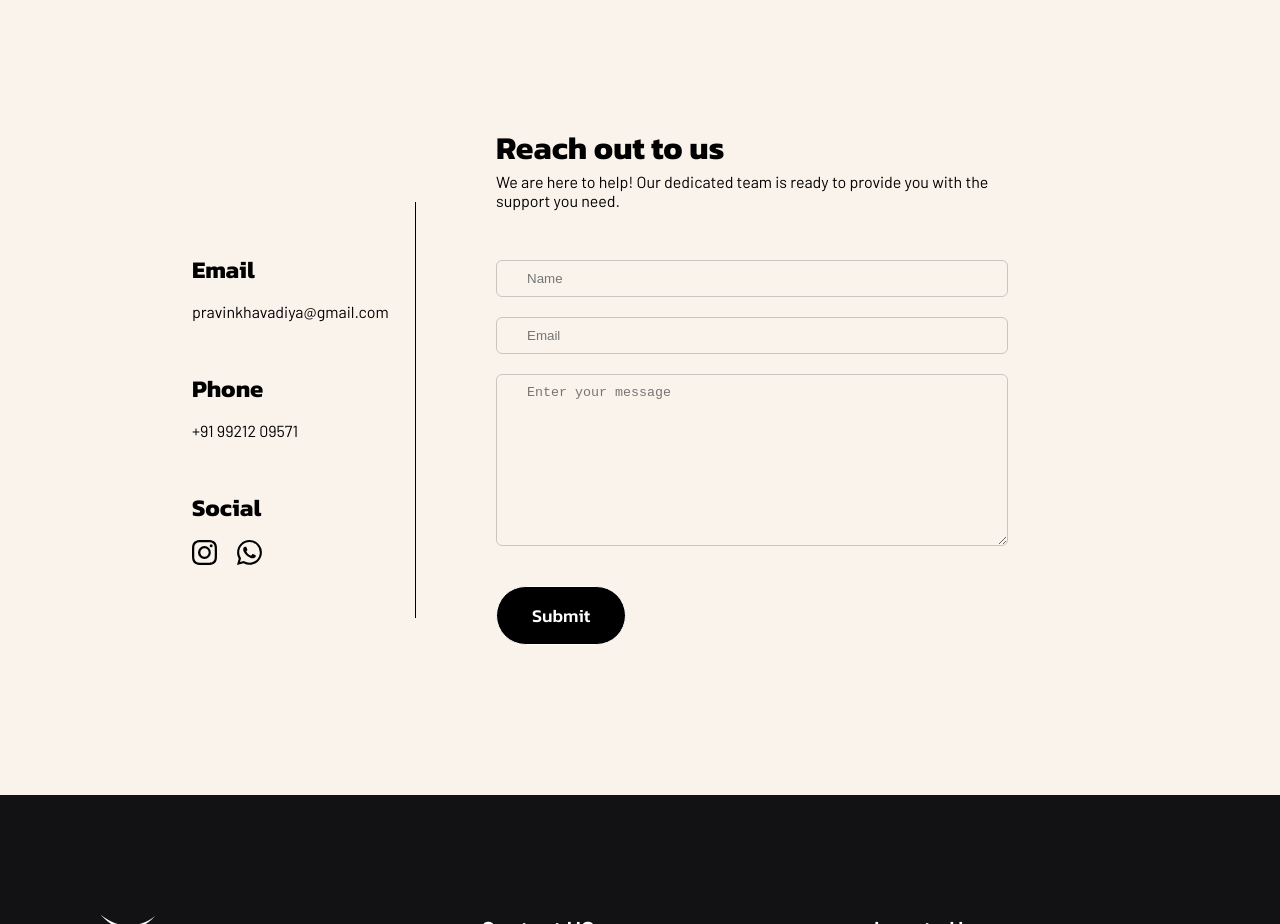
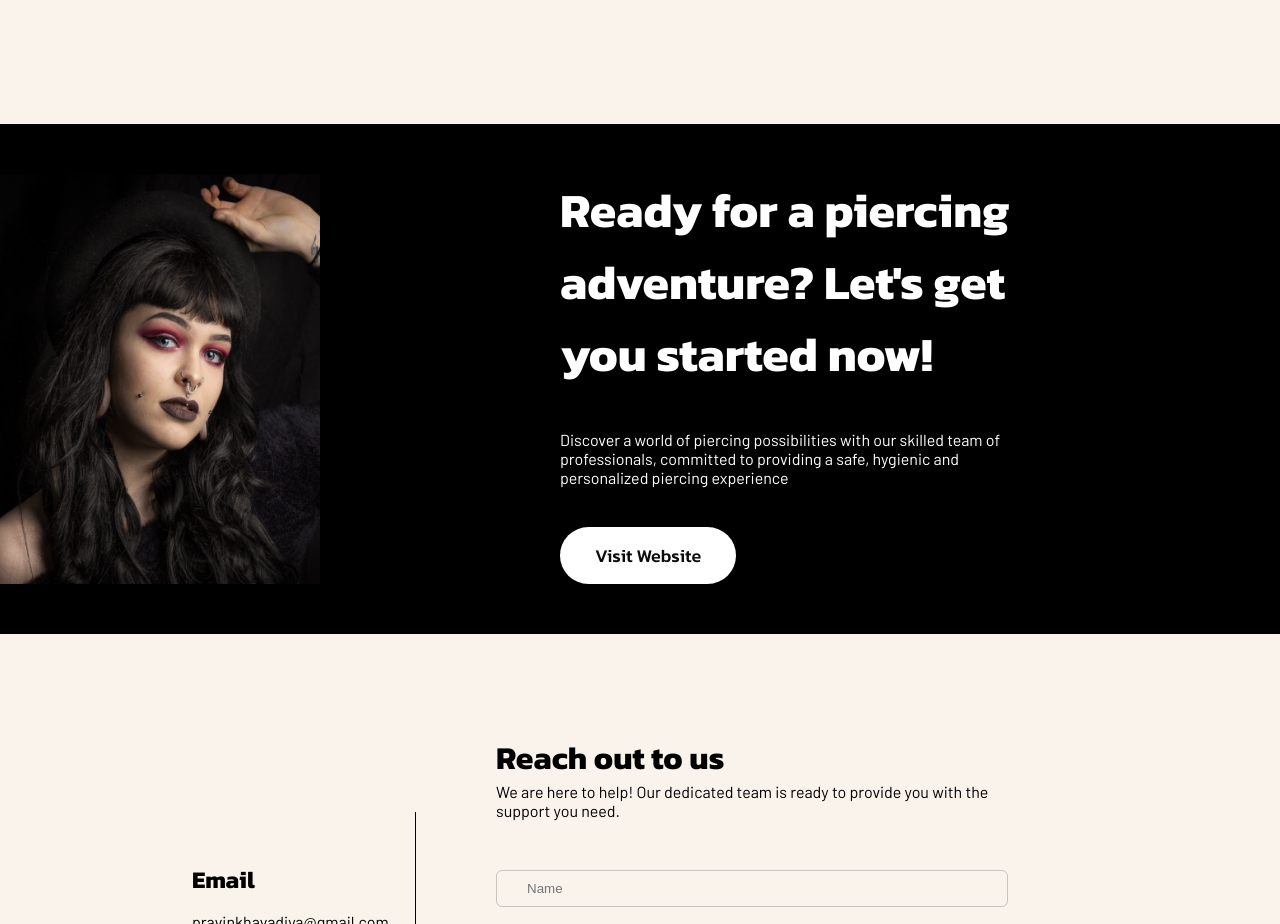
Before and after one commit to elaventa/pravinkTattoos, a Gatsby site: page / in a window 1280 px wide. Shown: the part 4460-5384 px from the top of the page. Built offline with nearby package versions, Linux system fonts and the light colour scheme; Gatsby itself is replaced by a stand-in of ours.

Commit message:
piercing shop added

```diff
--- /dev/null
+++ b/src/components/Piercing/Piercing.js
@@ -0,0 +1,41 @@
+import { StaticImage } from "gatsby-plugin-image";
+import React from "react";
+import { BsArrowRight } from "react-icons/bs";
+import "./Piercing.scss";
+
+const Piercing = () => {
+    return (
+        <section className="piercingContainer">
+            <StaticImage
+                placeholder="blurred"
+                layout="constrained"
+                src="../../images/piercing.png"
+                alt="piercing"
+                className=""
+                quality={95}
+                style={{width: '100%'}}
+            />
+
+            <div className="right">
+                <h1 className="title">
+                    Ready for a piercing adventure? Let's get you started now!
+                </h1>
+
+                <p className="content">
+                    Discover a world of piercing possibilities with our skilled
+                    team of professionals, committed to providing a safe,
+                    hygienic and personalized piercing experience
+                </p>
+
+                <a target="_blank" href="https://palolempiercingshop.com">
+                    <button className="btn solid">
+                        Visit Website
+                        <BsArrowRight className="hidden" />
+                    </button>
+                </a>
+            </div>
+        </section>
+    );
+};
+
+export default Piercing;
--- /dev/null
+++ b/src/components/Piercing/Piercing.scss
@@ -0,0 +1,68 @@
+.piercingContainer{
+    display: grid;
+    grid-template-columns: 1fr 3fr;
+    background-color: #000;
+    color: #fff;
+    padding: 50px 0;
+
+    @media(max-width: 1000px){
+        grid-template-columns: 1fr;
+        gap: 30px;
+    }
+    .right{
+        display: flex;
+        flex-direction: column;
+        gap: 40px;
+        width: 50%;
+        margin: auto;
+        @media(max-width: 1000px){
+            width: 90%;
+
+        }
+        .title{
+            font-size: 3rem;
+            @media(max-width: 1000px){
+                font-size: 2rem;
+            }
+        }
+        .hidden{
+            transition: opacity 0.5s ease-out;
+        }
+        .solid {
+            background-color: #fff;
+            color: #0c0c0c;
+
+            .hidden {
+                opacity: 0;
+                position: absolute;
+            }
+            &:hover {
+                background-color: #888781;
+                border: 1px solid #888781;
+                color: #fff;
+                .hidden {
+                    position: relative;
+                    opacity: 1;
+                }
+            }
+        }
+
+        .hollow {
+            background-color: transparent;
+            color: #fff;
+            border: 1px solid #fff;
+            .hidden {
+                opacity: 0;
+                position: absolute;
+            }
+            &:hover {
+                background-color: #888781;
+                border: 1px solid #888781;
+                .hidden {
+                    position: relative;
+                    opacity: 1;
+                }
+            }
+        }
+    }
+}
--- a/src/pages/index.js
+++ b/src/pages/index.js
@@ -16,6 +16,7 @@ import ogImg from "../images/ogImage.png";
 import { useState } from "react";
 import LogoDark from "../components/LogoDark";
 import ReachUs from "../components/ReachUs/ReachUs";
+import Piercing from "../components/Piercing/Piercing";
 
 const IndexPage = () => {
     const [loader, setloader] = useState(true);
@@ -59,6 +60,7 @@ const IndexPage = () => {
             <Connect />
             <About />
             <Reviews />
+            <Piercing />
             <ReachUs />
             <Footer />
         </>
```
Also changed, not shown: src/images/hero.png (added), src/images/piercing.png (added).
